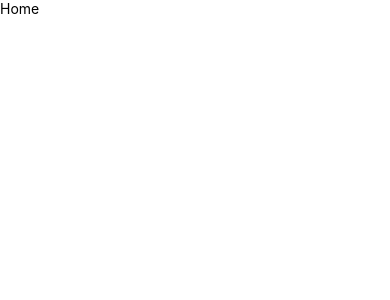
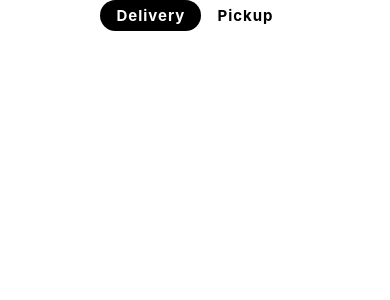
Before and after one commit to 4hmedhabib/load-balancer, a React Native app: screen / in a window 390 px wide. Shown: the top 300 px of the page. Built offline with nearby package versions, Linux system fonts and the light colour scheme.

Commit message:
finished: header tabs

```diff
--- a/components/HeaderTabs/HeaderTabs.jsx
+++ b/components/HeaderTabs/HeaderTabs.jsx
@@ -1,28 +1,45 @@
-import {
-  StyleSheet,
-  Text,
-  View,
-  TouchableOpacity,
-  Platform,
-} from "react-native";
-import React from "react";
+import { StyleSheet, Text, View, TouchableOpacity } from "react-native";
+import React, { useState } from "react";
 
 const HeaderTabs = () => {
+  const [activeTab, setActiveTab] = useState("Delivery");
+
   return (
     <View style={styles.screen}>
-      <HeaderButton title="Delivery" color="white" bgColor="black" />
-      <HeaderButton title="Pickup" color="black" bgColor="white" />
+      <HeaderButton
+        title="Delivery"
+        color="white"
+        bgColor="black"
+        activeTab={activeTab}
+        setActiveTab={setActiveTab}
+      />
+      <HeaderButton
+        title="Pickup"
+        color="black"
+        bgColor="white"
+        activeTab={activeTab}
+        setActiveTab={setActiveTab}
+      />
     </View>
   );
 };
 
-const HeaderButton = (props) => {
+const HeaderButton = ({ title, activeTab, setActiveTab }) => {
   return (
     <TouchableOpacity
-      style={[styles.btnBox, { backgroundColor: props.bgColor }]}
+      style={[
+        styles.btnBox,
+        { backgroundColor: activeTab === title ? "black" : "white" },
+      ]}
+      onPress={() => setActiveTab(title)}
     >
-      <Text style={[styles.btnTitle, { color: props.color }]}>
-        {props.title}
+      <Text
+        style={[
+          styles.btnTitle,
+          { color: activeTab === title ? "white" : "black" },
+        ]}
+      >
+        {title}
       </Text>
     </TouchableOpacity>
   );
--- a/screens/Home.js
+++ b/screens/Home.js
@@ -1,19 +1,13 @@
 import { Text, StyleSheet } from "react-native";
 import React from "react";
-import { SafeArea } from "../components";
+import { HeaderTabs, SafeArea } from "../components";
 
 const Home = () => {
   return (
     <SafeArea>
-      <Text>Home</Text>
+      <HeaderTabs />
     </SafeArea>
   );
 };
 
 export default Home;
-
-const styles = StyleSheet.create({
-  screen: {
-    flex: 1,
-  },
-});
```
